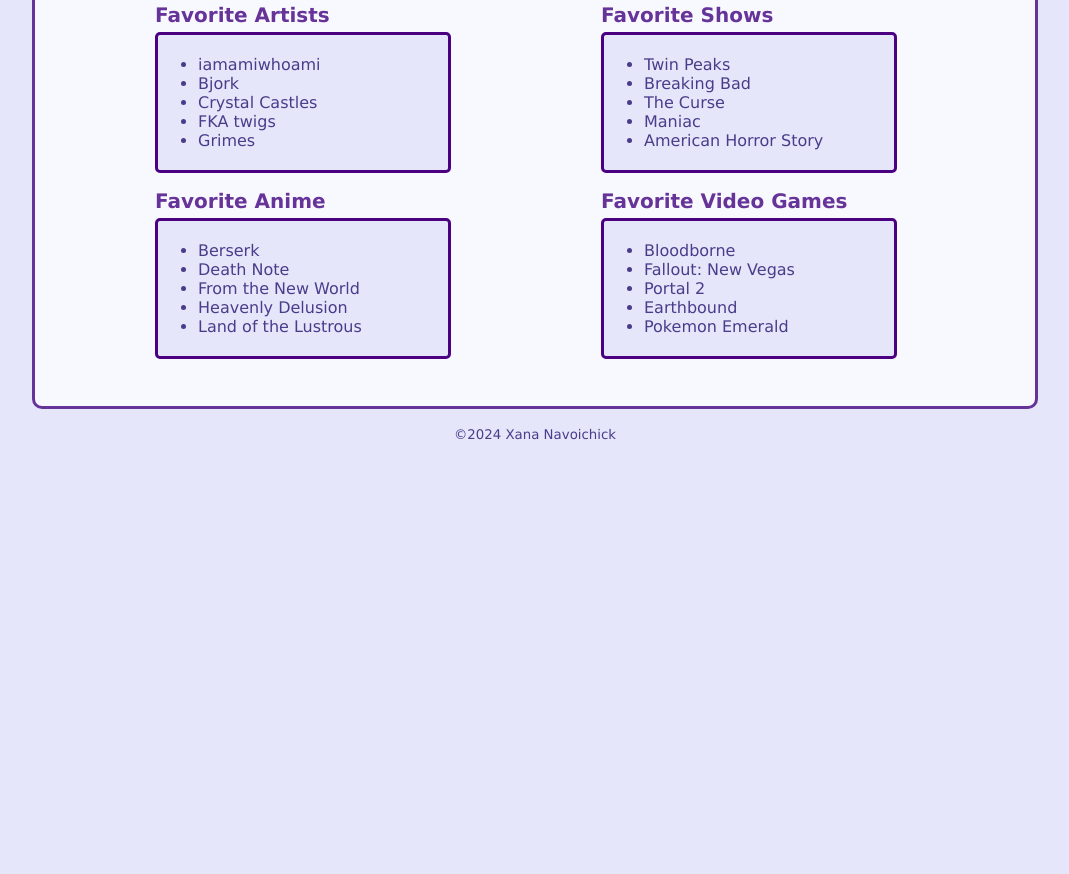
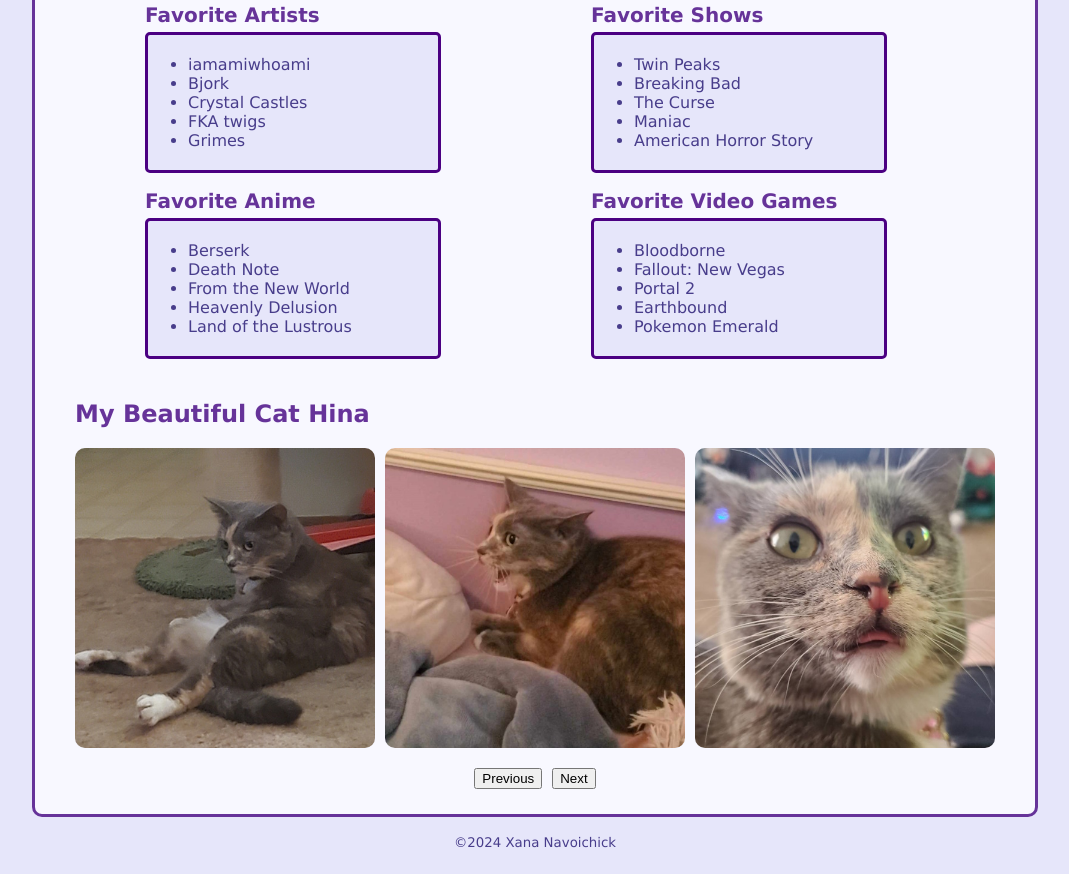
Before and after one commit to xanablue/xanablue.github.io, a plain HTML site: page index.html in a window 1280 px wide. Shown: the part 841-1715 px from the top of the page, without its empty margins (105-1174 px from the left). Before the commit the page ends 1307 px from the top, so only its background shows below. Drawn offline with Linux system fonts and the light colour scheme.

Commit message:
Added carousel

```diff
--- a/css/styles.css
+++ b/css/styles.css
@@ -110,7 +110,8 @@
     border-radius: 5px;
     float: right;
     display: inline;
-    margin-right: 40px;
+    margin-top: 80px;
+    margin-right: 15px;
 }
 
 #intro {
@@ -129,6 +130,7 @@
     clear: both;
     width: 900px;
     height: 450px;
+    margin-bottom: -25px;
 }
 
 #favbox>ul {
@@ -167,5 +169,31 @@
 }
 
 #contents {
-    margin-left: 30px;
+    margin-left: 20px;
+    margin-right: 20px;
 }
+
+#carousel {
+    display: flex;
+    justify-content: center;
+    align-items: center;
+    width: 100%;
+    max-height: 300px;
+    overflow: hidden;
+    gap: 10px;
+}
+
+#carousel img {
+    max-height: 300px;
+    aspect-ratio: auto 300 / 400;
+    border-radius: 10px;
+}
+
+#buttons {
+    display: flex;
+    justify-content: center;
+    align-items: center;
+    gap: 10px;
+    margin-top: 20px;
+    margin-bottom: 25px;
+}
--- a/index.html
+++ b/index.html
@@ -34,7 +34,7 @@
                             You can find a little more information about me below. Thanks for stopping by!
                         </p>
                     </div>
-                    <img src="img/me.jpg" alt="Me!" title="Me!" id="homepageimg">
+                    <img src="img/xanacomputer.jpg" alt="Me on the computer." title="Me on the computer." id="homepageimg" width="400" height="400">
                     <div id="about">
                         <h2>About Me</h2>
                         <p class="indentp">
@@ -93,6 +93,16 @@
                                 </ul>
                             </span>
                     </div>
+                    <h2>My Beautiful Cat Hina</h2>
+                    <div id="carousel">
+                        <img src="img/hina2.jpg" alt="Hina sitting in a normal position" name="Hina sitting in a normal position">
+                        <img src="img/hina1.jpg" alt="Hina is startled" name="Hina is startled">
+                        <img src="img/hina3.jpg" alt="Hina's battle cry" name="Hina's battle cry">
+                    </div>
+                    <div id="buttons">
+                        <button id="prev">Previous</button>
+                        <button id="next">Next</button>
+                    </div>
                 </section>
             </main>
         </div>
--- a/site.js
+++ b/site.js
@@ -21,3 +21,40 @@
     default:
         break;
 }
+
+// Assignment 5 (Carousel)
+const urls = [
+    'img/hina1.jpg',
+    'img/hina2.jpg',
+    'img/hina3.jpg'
+].map(url => { (new Image()).src = url; return url })
+
+const images = document.querySelectorAll('#carousel img')
+
+let currentImage = 0
+const showImages = () => {
+    const offset = currentImage % urls.length
+    images.forEach((image, index) => {
+        const imageIndex = (index + offset + urls.length) % urls.length
+        image.src = urls[imageIndex]
+    })
+}
+
+showImages()
+
+setInterval(() => {
+    currentImage = currentImage + 1
+    showImages()
+}, 5000)
+
+const prev = document.querySelector('#prev')
+prev.addEventListener('click', () => {
+    currentImage = currentImage - 1
+    showImages()
+})
+
+const next = document.querySelector('#next')
+next.addEventListener('click', () => {
+    currentImage = currentImage + 1
+    showImages()
+})
```
Also changed, not shown: img/hina1.jpg (added), img/hina2.jpg (added), img/hina3.jpg (added), img/xanacomputer.jpg (added).
